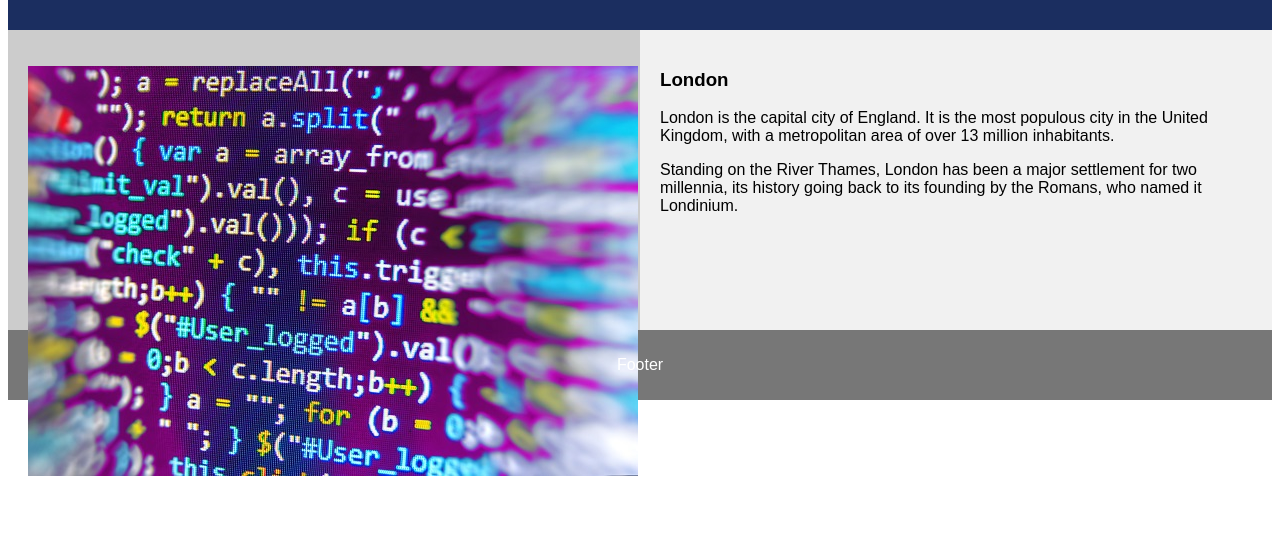
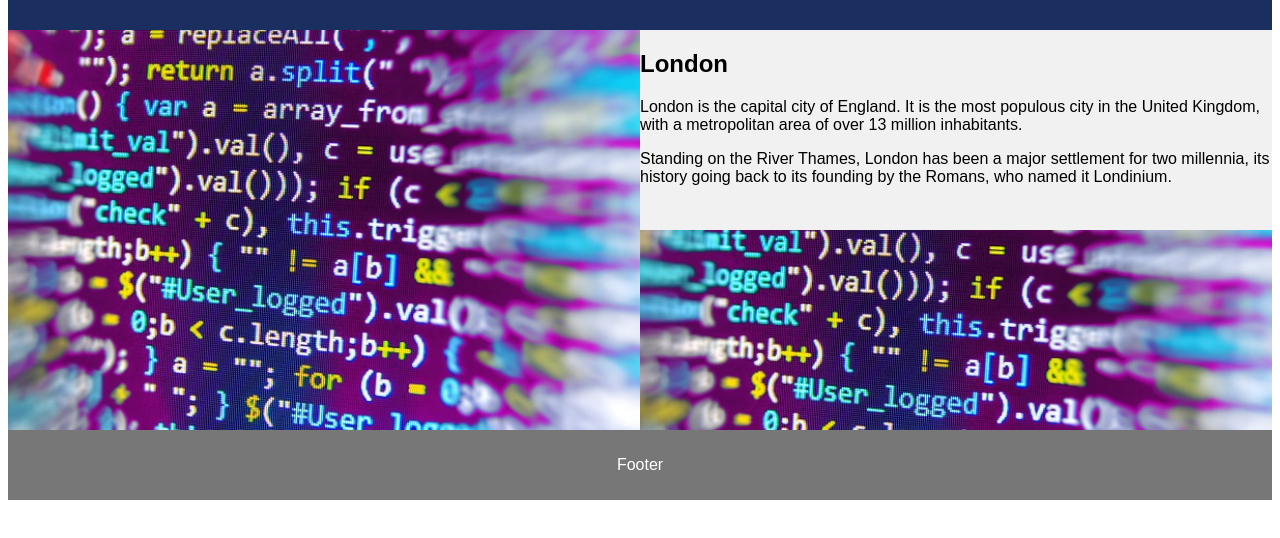
Before and after one commit to INFNMNXMN/CVDeveloper-Isa, a plain HTML site: page index.html in a window 1280 px wide. Shown: the part 74-612 px from the top of the page. Drawn offline with Linux system fonts and the light colour scheme.

Commit message:
Update index.html

```diff
--- a/index.html
+++ b/index.html
@@ -22,27 +22,41 @@ header {
   color: white;
 }
 
-/* Create two columns/boxes that floats next to each other */
-nav {
+/* creamos dos columnas para que se divida la pantalla como hemos diseñado en el figma */
+caja_izq {
   float: left;
   width: 50%;
-  height: 300px; /* only for demonstration, should be removed */
-  background: #ccc;
-  padding: 20px;
+  height: 400px;
+  background-image: url("img/index_1.jpg");
+  background-size: cover;
+  background-position: center center;
 }
 
-/* Style the list inside the menu */
-nav ul {
-  list-style-type: none;
-  padding: 0;
+caja_der {
+  float: left;
+
+  width: 50%;
+  background-color: #f1f1f1;
+  height: 400px;
 }
 
-article {
+caja_der_sup {
   float: left;
-  padding: 20px;
-  width: 50%;
+  /*padding: 20px;*/
+  width: 100%;
+  height: 50%;
   background-color: #f1f1f1;
-  height: 300px; /* only for demonstration, should be removed */
+  height: 200px;
+}
+
+caja_der_inf {
+  float: left;
+  /*padding: 20px;*/
+  width: 100%;
+  height: 50%;
+  background-image: url("img/index_1.jpg");
+  background-size: cover;
+  background-position: center center;
 }
 
 /* Clear floats after the columns */
@@ -75,17 +89,17 @@ footer {
 </header>
 
 <section>
-  <nav>
-    <ul>
-      <li><img src="img/index_1.jpg" alt="Flowers in Chania"></li>
-    </ul>
-  </nav>
+  <caja_izq>
+  </caja_izq>
 
-  <article>
-    <h1>London</h1>
-    <p>London is the capital city of England. It is the most populous city in the  United Kingdom, with a metropolitan area of over 13 million inhabitants.</p>
-    <p>Standing on the River Thames, London has been a major settlement for two millennia, its history going back to its founding by the Romans, who named it Londinium.</p>
-  </article>
+  <caja_der>
+    <caja_der_sup>
+        <h1>London</h1>
+        <p>London is the capital city of England. It is the most populous city in the  United Kingdom, with a metropolitan area of over 13 million inhabitants.</p>
+        <p>Standing on the River Thames, London has been a major settlement for two millennia, its history going back to its founding by the Romans, who named it Londinium.</p>
+    </caja_der_sup>
+    <caja_der_inf></caja_der_inf>
+    </caja_der>
 </section>
 
 <footer>
```
